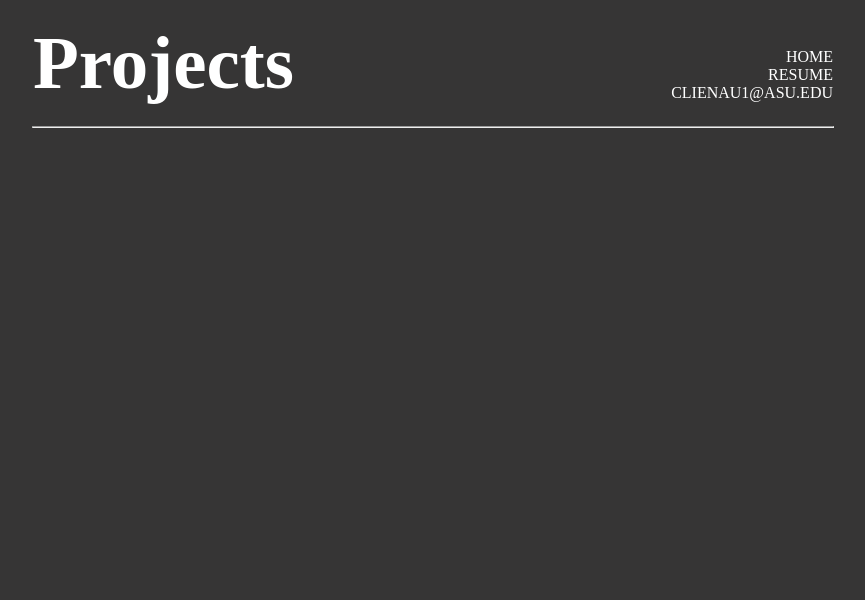
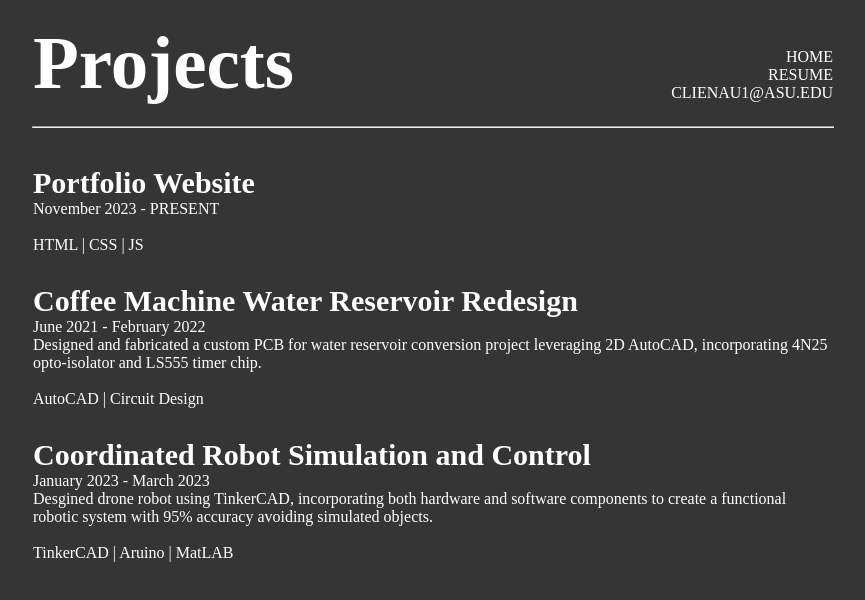
Before and after one commit to garnetraven/portfolio-website, a plain HTML site: page projects.html in a window 1280 px wide. Shown: the whole page, without its empty margins (207-1072 px from the left). Drawn offline with Linux system fonts and the light colour scheme.

Commit message:
Adding and styling content for projects page

```diff
--- a/projects.html
+++ b/projects.html
@@ -18,5 +18,39 @@
         </nav>
     </div>
     <hr>
+    <div id="projects-content">
+        <ul>
+            <li>
+                <h2>Portfolio Website</h2>
+                <p>November 2023 - PRESENT</p>
+                <br>
+                <p>
+                    HTML | CSS | JS
+                </p>
+            </li>
+            <li>
+                <h2>Coffee Machine Water Reservoir Redesign</h2>
+                <p>June 2021 - February 2022</p>
+                <p>
+                    Designed and fabricated a custom PCB for water reservoir
+                    conversion project leveraging 2D AutoCAD, incorporating
+                    4N25 opto-isolator and LS555 timer chip.
+                </p>
+                <br>
+                <p>AutoCAD | Circuit Design</p>
+            </li>
+            <li>
+                <h2>Coordinated Robot Simulation and Control</h2>
+                <p>January 2023 - March 2023</p>
+                <p>
+                    Desgined drone robot using TinkerCAD,
+                    incorporating both hardware and software components
+                    to create a functional robotic system with 95% accuracy avoiding simulated objects.
+                </p>
+                <br>
+                <p>TinkerCAD | Aruino | MatLAB</p>
+            </li>
+        </ul>
+    </div>
 </body>
 </html>
--- a/style.css
+++ b/style.css
@@ -2,9 +2,16 @@ body {
     background-color: #363535;
 }
 
-h1 {
+h1{
     color: white;
     font-size: 75px;
+    margin: 0 auto;
+    padding: 0;
+}
+
+h2 {
+    color: white;
+    font-size: 30px;
     margin: 0 auto;
     padding: 0;
 }
@@ -61,6 +68,24 @@ p {
     color: grey;
 }
 
+#projects-content {
+    display: grid;
+    grid-template-columns: repeat(1, 1fr);
+    text-align: left;
+    width: 100vh;
+    margin: 0 auto;
+    padding: 0;
+}
+
+#projects-content ul {
+    margin: 0 auto;
+    padding: 0;
+}
+
+#projects-content ul li {
+    margin-top: 30px;
+}
+
 ul {
     margin-top: 10%;
     list-style-type: none;
```
